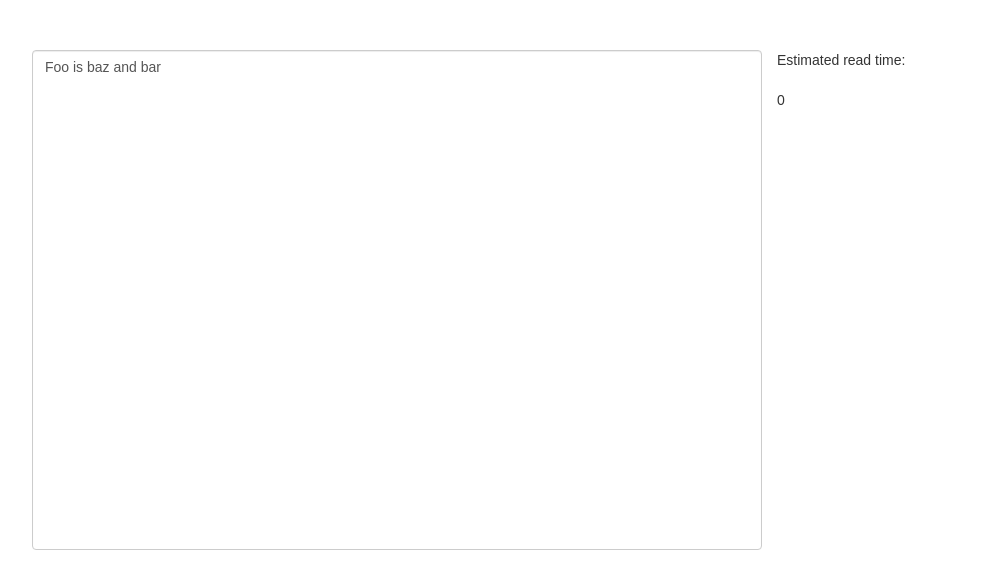
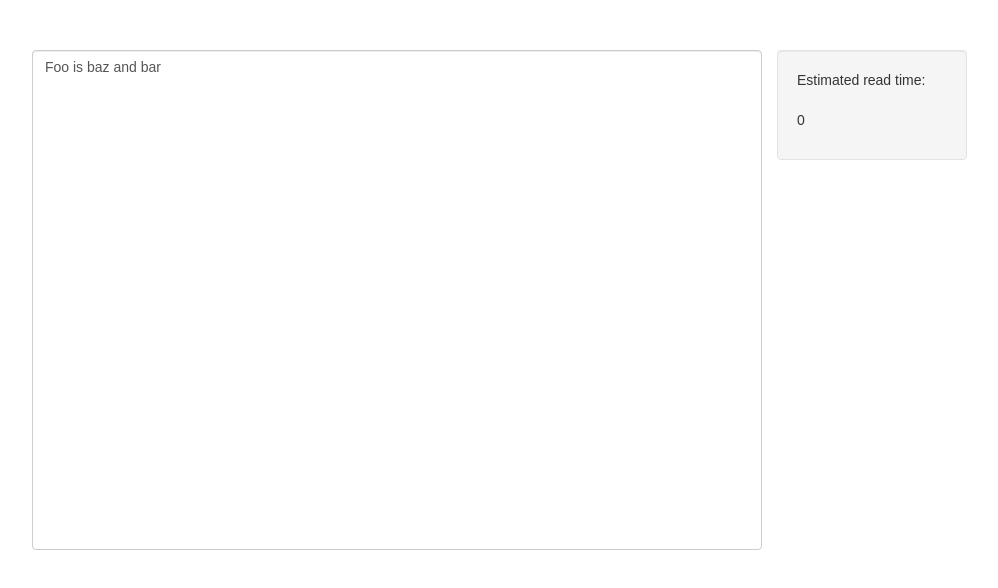
Before and after one commit to pahan35/react-sitepoint-tutorial, a React (Create React App) app: page / in a window 1280 px wide. Shown: the top 588 px of the page, without its empty margins (243-1241 px from the left). Built offline with nearby package versions, Linux system fonts and the light colour scheme.

Commit message:
Enable correct className passing

```diff
--- a/src/ReadingTime.js
+++ b/src/ReadingTime.js
@@ -39,7 +39,7 @@ export default class ReadingTime extends React.Component {
 
     render() {
         return (
-            <div>
+            <div className={this.props.className}>
                 <p>
                     Estimated read time: <br/> <br/>
                     <span>{this.state.readTime}</span>
```
